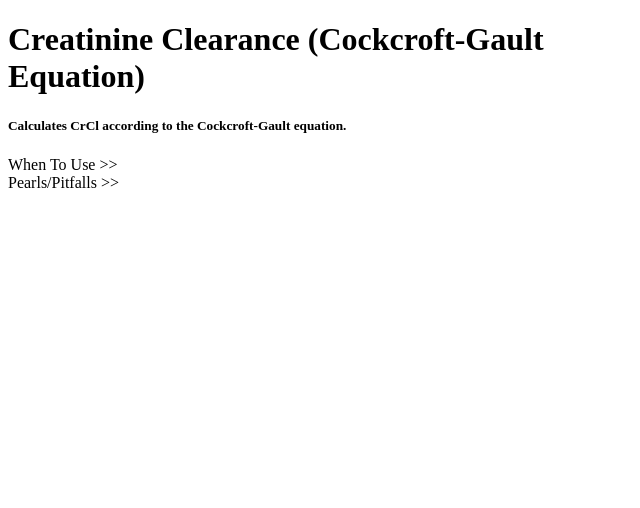
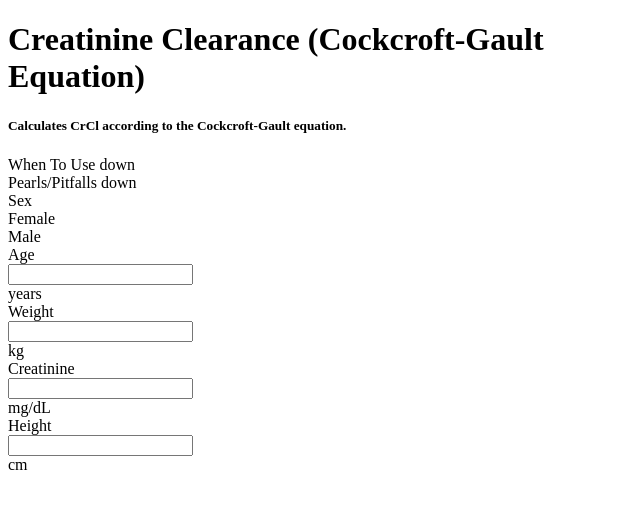
Before and after one commit to liirene1/medical-calculator, a React (Create React App) app: page / in a window 1280 px wide. Shown: the top 508 px of the page, without its empty margins (0-640 px from the left). Built offline with nearby package versions, Linux system fonts and the light colour scheme.

Commit message:
PatientStat section renders

```diff
--- a/src/App.js
+++ b/src/App.js
@@ -1,5 +1,6 @@
 import React from 'react';
 import ExtraInfo from './components/ExtraInfo';
+import PatientStats from './components/PatientStats';
 import './App.css';
 
 function App() {
@@ -8,6 +9,7 @@ function App() {
       <h1>Creatinine Clearance (Cockcroft-Gault Equation) </h1>
       <h5>Calculates CrCl according to the Cockcroft-Gault equation.</h5>
       <ExtraInfo />
+      <PatientStats />
     </div>
   );
 }
--- a/src/components/ExtraInfo/index.js
+++ b/src/components/ExtraInfo/index.js
@@ -23,13 +23,14 @@ export class ExtraInfo extends Component {
             className="btn"
             onClick={() => this.handleClick(1)}
           >
-            When To Use<span> >> </span>
+            When To Use
+            <span> { selected === 1 ? 'up' : 'down'} </span>
           </div>
           <div
             className="btn"
             onClick={() => this.handleClick(2)}
           >
-            Pearls/Pitfalls<span> >> </span>
+            Pearls/Pitfalls<span> { selected === 2 ? 'up' : 'down'} </span>
           </div>
         </div>
         <div className="content">
@@ -50,12 +51,6 @@ export class ExtraInfo extends Component {
   }
 }
 
-function mapStateToProps(state) {
-  return {
-    extraInfo: state.extraInfo
-  };
-}
+const mapStateToProps = (state) => ({ extraInfo: state.extraInfo });
 
-export default connect(
-  mapStateToProps
-)(ExtraInfo);
+export default connect(mapStateToProps)(ExtraInfo);
--- /dev/null
+++ b/src/components/PatientStats/index.js
@@ -0,0 +1,67 @@
+import React, { Component } from "react";
+import { connect } from "react-redux";
+import './index.css';
+
+export class PatientStats extends Component {
+  constructor(props) {
+    super(props);
+    this.state = {
+      // selected: 0
+    };
+    // this.handleClick = this.handleClick.bind(this);
+  }
+
+  //componentWillMount(){ //grab patient info from API }
+
+  render() {
+    // const { extraInfo } = this.props;
+    // const { selected } = this.state;
+    return (
+      <div className="patient-stats">
+        <div className="input-row">
+          <div> Sex </div>
+          <div className="btn-row">
+            <div className="btn">Female</div>
+            <div className="btn">Male</div>
+          </div>
+        </div>
+        <div className="input-row">
+          <div> Age </div>
+          <div className="input-group">
+            <input />
+            <div className="units"> years </div>
+          </div>
+        </div>
+        <div className="input-row">
+          <div> Weight </div>
+          <div className="input-group">
+            <input />
+            <div className="units"> kg </div>
+          </div>
+        </div>
+        <div className="input-row">
+          <div> Creatinine </div>
+          <div className="input-group">
+            <input />
+            <div className="units"> mg/dL </div>
+          </div>
+        </div>
+        <div className="input-row">
+          <div> Height </div>
+          <div className="input-group">
+            <input />
+            <div className="units"> cm </div>
+          </div>
+        </div>
+      </div>
+    );
+  }
+}
+
+// const mapStateToProps = (state) => ({ extraInfo: state.extraInfo });
+//const mapDispatchToProps
+
+export default connect(
+  // mapStateToProps,
+  // mapDispatchToProps
+)(PatientStats);
```
Also changed, not shown: src/components/PatientStats/index.css (added).
